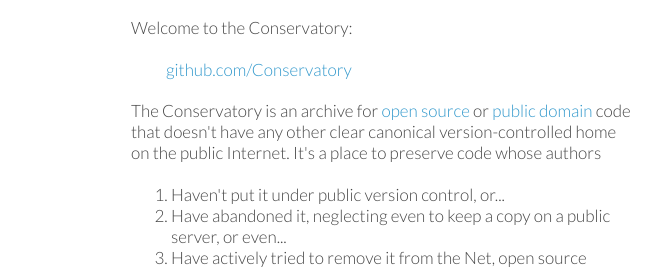
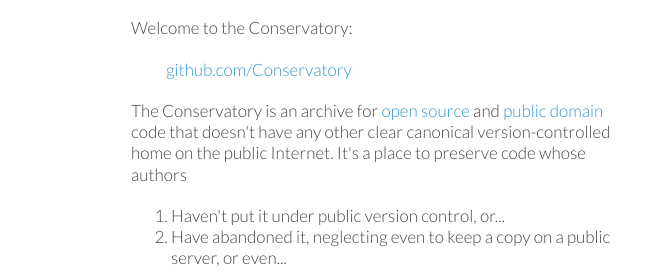
Before and after one commit to Conservatory/conservatory.github.io, a plain HTML site: page index.html in a window 1280 px wide. Shown: the part 187-459 px from the top of the page, 439-1100 px from the left. Drawn offline with Linux system fonts and the light colour scheme.

Commit message:
Minor wording tweak.

```diff
--- a/index.html
+++ b/index.html
@@ -30,7 +30,7 @@
 
 <p style="margin-left: 7%;" ><a href="https://github.com/Conservatory">github.com/Conservatory</a></p>
 
-<p>The Conservatory is an archive for <a href="http://opensource.org/definition">open source</a> or <a href="http://opensource.org/faq#public-domain" >public domain</a> code that doesn't have any other clear canonical version-controlled home on the public Internet.  It's a place to preserve code whose authors</p>
+<p>The Conservatory is an archive for <a href="http://opensource.org/definition">open source</a> and <a href="http://opensource.org/faq#public-domain" >public domain</a> code that doesn't have any other clear canonical version-controlled home on the public Internet.  It's a place to preserve code whose authors</p>
 
 <ol>
 <li>Haven't put it under public version control, or...</li>
```
